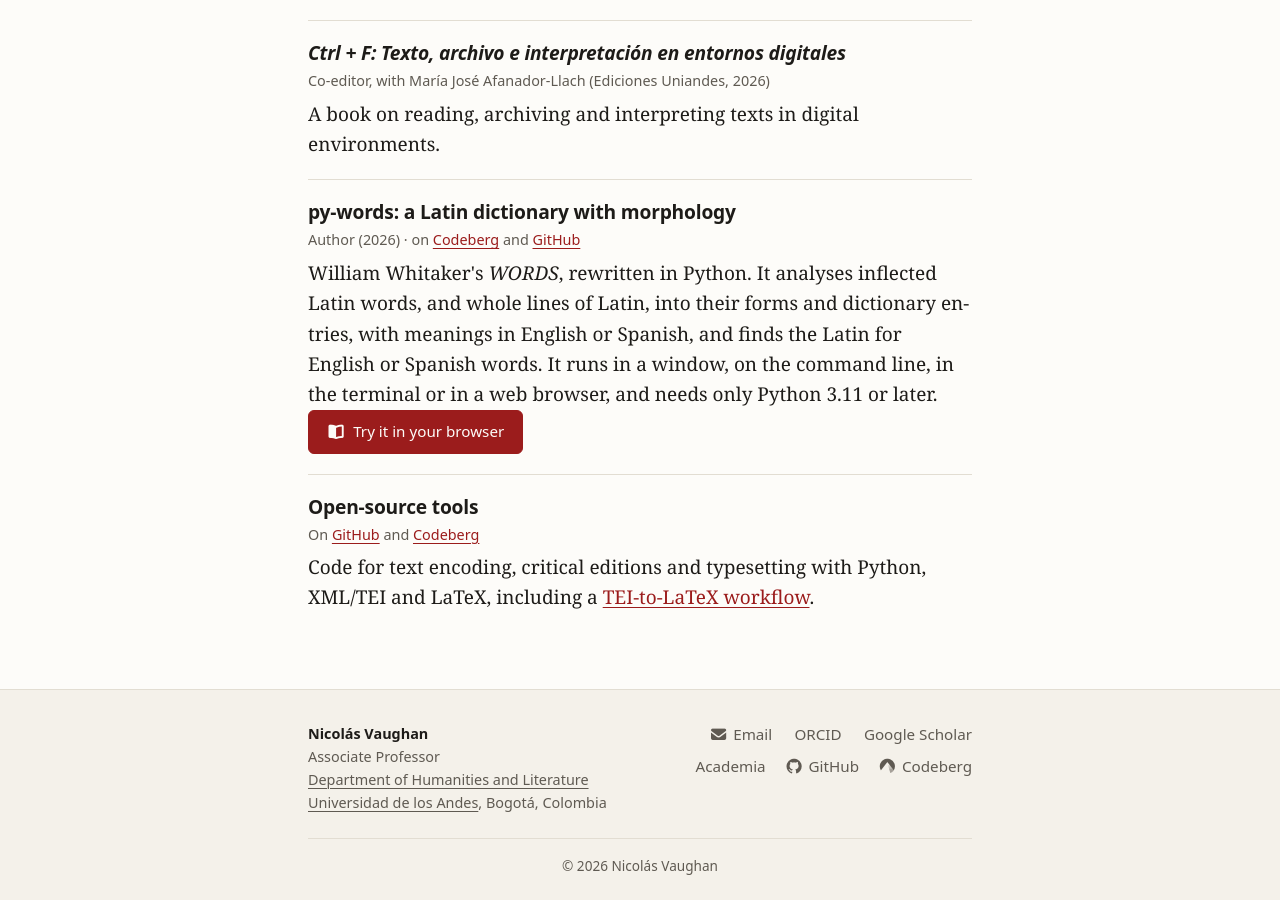
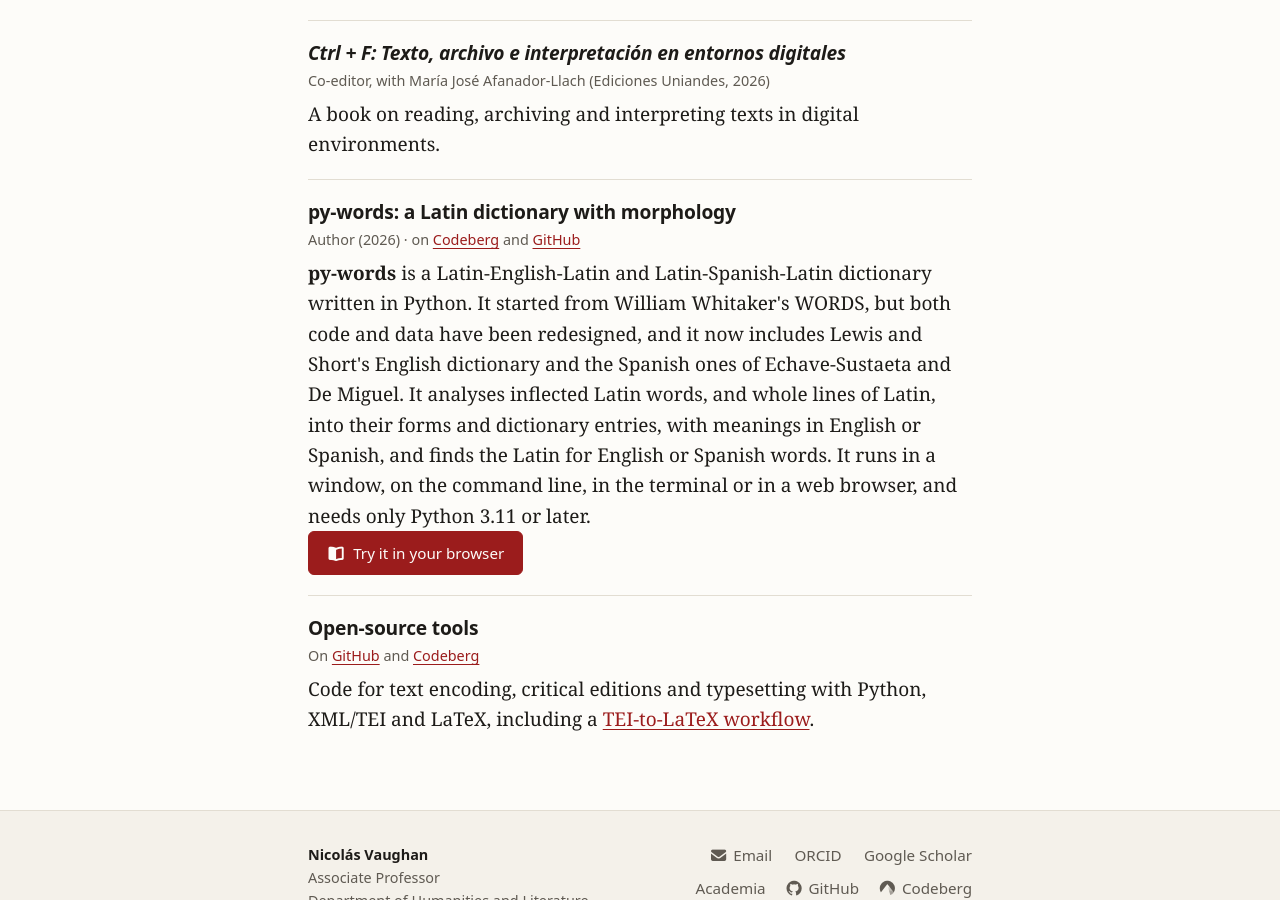
Before and after one commit to nivaca/nivaca.github.io, a Jekyll site: the page built from projects.md, in a window 1280 px wide and 900 px high, scrolled down 657 px. Built offline with Jekyll 4.4.1, drawn with Linux system fonts in a browser that asks for light colours; some web fonts are replaced; a style sheet for code colours, icons or effects is not loaded.

Commit message:
actualización de información sobre py-words

```diff
--- a/index.html
+++ b/index.html
@@ -16,8 +16,8 @@ layout: default
 
 <section class="feature" aria-labelledby="feature-py-words">
   <p class="feature-label">Try it in your browser</p>
-  <h2 id="feature-py-words">py-words: a Latin dictionary with morphology</h2>
-  <p>Look up any inflected Latin word, or a whole line of Latin, and get its forms and dictionary entries with meanings in English or Spanish, or find the Latin for an English or Spanish word. It is William Whitaker's <i>WORDS</i>, rewritten in Python, and runs entirely in your browser, with nothing to install.</p>
+  <h2 id="feature-py-words">py-words: a Latin-English-Latin and Latin-Spanish-Latin dictionary with morphology</h2>
+  <p>Look up any inflected Latin word, or a whole line of Latin, and get its forms and dictionary entries with meanings in English or Spanish, or find the Latin for an English or Spanish word. Originally based on William Whitaker's <i>WORDS</i> application, it has been completely rewritten in Python, and runs entirely in your browser, with nothing to install. It includes entries from the Lewis & Short, the De Miguel, and the Echaves-Sustaeta dictionaries.</p>
   <div class="buttons">
     <a class="button button-primary" href="{{ "/py-words/" | relative_url }}"><i class="fas fa-book-open" aria-hidden="true"></i> Open py-words</a>
     <a class="button" href="{{ "/projects/" | relative_url }}">More about it</a>
--- a/projects.md
+++ b/projects.md
@@ -33,7 +33,7 @@ description: Digital editions, digital humanities and open-source work by Nicol
   <li class="project">
     <h2><a href="https://codeberg.org/{{ site.codeberg_username }}/py-words">py-words: a Latin dictionary with morphology</a></h2>
     <p class="project-role">Author (2026) · on <a href="https://codeberg.org/{{ site.codeberg_username }}/py-words">Codeberg</a> and <a href="https://github.com/{{ site.github_username }}/py-words">GitHub</a></p>
-    <p>William Whitaker's <i>WORDS</i>, rewritten in Python. It analyses inflected Latin words, and whole lines of Latin, into their forms and dictionary entries, with meanings in English or Spanish, and finds the Latin for English or Spanish words. It runs in a window, on the command line, in the terminal or in a web browser, and needs only Python 3.11 or later.</p>
+    <p><b>py-words</b> is a Latin-English-Latin and Latin-Spanish-Latin dictionary written in Python. It started from William Whitaker's WORDS, but both code and data have been redesigned, and it now includes Lewis and Short's English dictionary and the Spanish ones of Echave-Sustaeta and De Miguel. It analyses inflected Latin words, and whole lines of Latin, into their forms and dictionary entries, with meanings in English or Spanish, and finds the Latin for English or Spanish words. It runs in a window, on the command line, in the terminal or in a web browser, and needs only Python 3.11 or later.</p>
     <p><a class="button button-primary" href="{{ "/py-words/" | relative_url }}"><i class="fas fa-book-open" aria-hidden="true"></i> Try it in your browser</a></p>
   </li>
 
```
